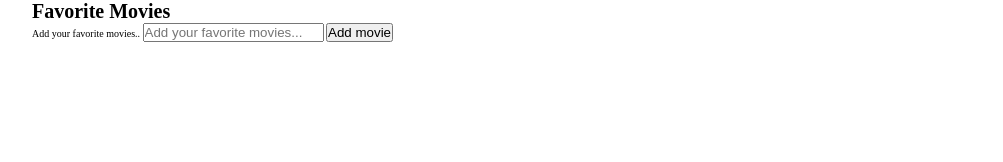
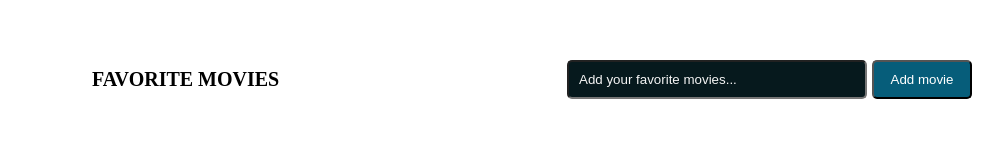
Before and after one commit to Italovini223/Favorite_movies, a plain HTML site: page index.html in a window 1280 px wide. Shown: the whole page, without its empty margins (108-1111 px from the left). Drawn offline with Linux system fonts and the light colour scheme.

Commit message:
add a style to the header

```diff
--- a/index.html
+++ b/index.html
@@ -12,7 +12,7 @@
     <header>
       <h1>Favorite Movies</h1>
       <div class="search">
-        <label for="input-search">Add your favorite movies..</label>
+        <label class="sr-only" for="input-search">Add your favorite movies..</label>
         <input type="text" id="input-search" placeholder="Add your favorite movies...">
         <button>Add movie</button>
       </div>
--- a/style.css
+++ b/style.css
@@ -6,9 +6,75 @@
 
 :root {
   font-size: 62.5%;
+
+  --bg-color-primary: hsl(191, 65%, 7%);
+  --bg-color-secondary: hsla(195, 91%, 25%, 1);
 }
 
 .page {
   width: 100rem;
   margin: 0 auto;
+
+  padding: 6rem;
 }
+
+ header {
+  display: flex;
+  align-items: center;
+  justify-content: space-between;
+  gap: 10rem;
+}
+
+header h1 {
+  text-transform: uppercase;
+}
+
+.search {
+  display: flex;
+  gap: 5px;
+  align-items: center;
+}
+
+
+.search input {
+  width: 30rem;
+  padding: 1rem;
+
+  border-radius: 5px;
+
+  background-color: var(--bg-color-primary);
+  color: white;
+}
+
+.search input::placeholder {
+  color: whitesmoke
+}
+
+
+.sr-only {
+  position: absolute;
+  width: 1px;
+  height: 1px;
+  padding: 0;
+  margin: -1px;
+  overflow: hidden;
+  clip: rect(0, 0, 0, 0);
+  white-space: nowrap;
+  border-width: 0;
+}
+
+.search button{
+  padding: 1rem;
+  width: 10rem;
+
+  border-radius: 5px;
+
+  cursor: pointer;
+
+  background-color: var(--bg-color-secondary);
+  color: white;
+}
+
+.search button:hover {
+  --bg-color-secondary: rgb(2, 58, 77);
+}
```
